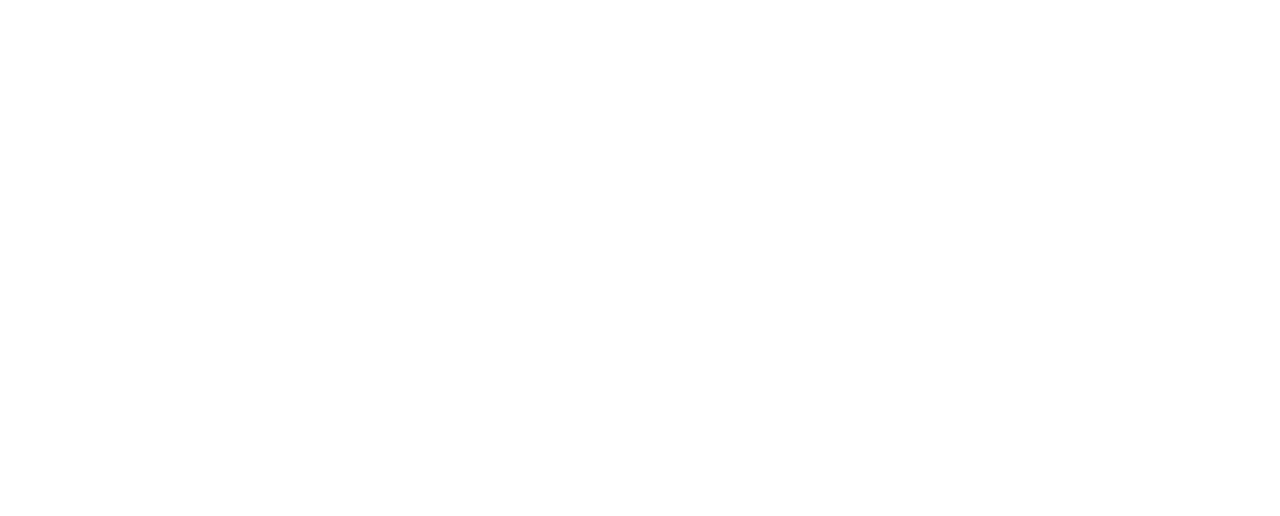
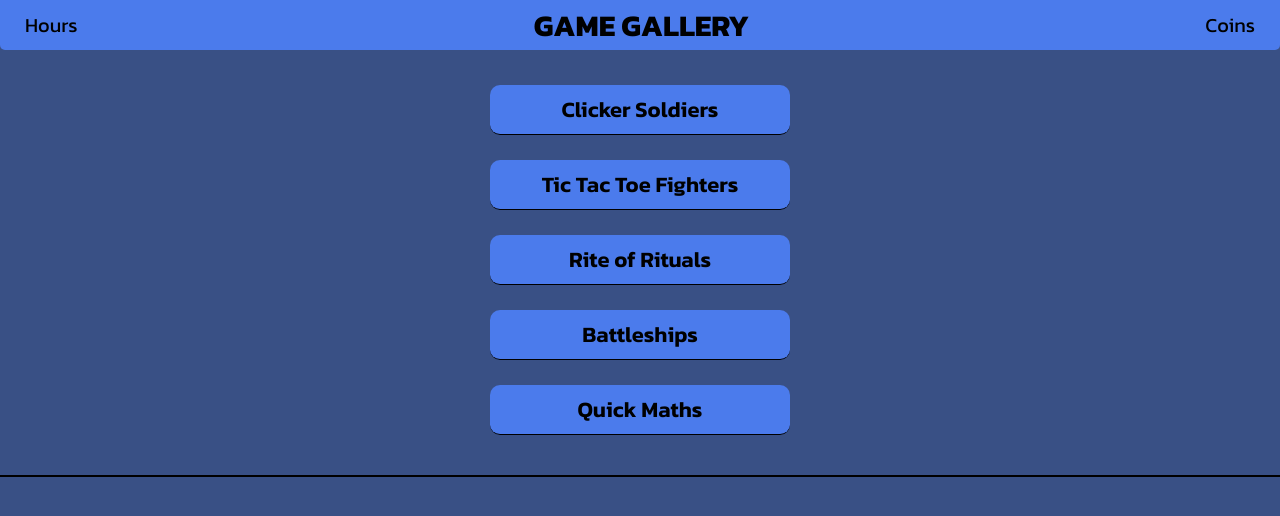
Before and after one commit to andone0912/Game-Gallery, a plain HTML site: page game-lobby/game-lobby.html in a window 1280 px wide. Drawn offline with Linux system fonts and the light colour scheme.

Commit message:
created nav and title for the main page

```diff
--- a/game-lobby/game-lobby.css
+++ b/game-lobby/game-lobby.css
@@ -0,0 +1,54 @@
+*{
+  box-sizing: border-box;
+  margin: 0;
+  font-family: "Kanit", sans-serif;
+}
+
+body{
+  background-color: rgb(57, 80, 133);
+}
+
+h1{
+  font-size: 30px;
+}
+.title-section{
+  display: flex;
+  width: 100%;
+  justify-content: space-between;
+  align-items: center;
+  background-color: rgb(75, 123, 236);
+  height: 50px;
+  border-radius: 0 0 5px 5px;
+  padding: 0 25px;
+}
+
+.title-section > span{
+  font-size: 20px;
+
+}
+
+header{
+  border-bottom: solid 2px black;
+}
+
+nav{
+  display: flex;
+  flex-direction: column;
+  justify-content: center;
+  align-items: center;
+  margin: 35px 0 40px 0;
+  gap: 25px;
+}
+
+nav > span{
+  font-size: 22px;
+  font-weight: 600;
+  display: flex;
+  justify-content: center;
+  align-items: center;
+  width: 300px;
+  background-color: rgb(75, 123, 236);
+  border-radius: 10px;
+  height: 50px;
+  border-bottom: solid 1px black;
+}
--- a/game-lobby/game-lobby.html
+++ b/game-lobby/game-lobby.html
@@ -3,9 +3,34 @@
 <head>
   <meta charset="UTF-8">
   <meta name="viewport" content="width=device-width, initial-scale=1.0">
-  <title>Document</title>
+  <link rel="stylesheet" href="game-lobby.css">
+  <link rel="preconnect" href="https://fonts.googleapis.com">
+  <link rel="preconnect" href="https://fonts.gstatic.com" crossorigin>
+  <link href="https://fonts.googleapis.com/css2?family=Kanit:ital,wght@0,100;0,200;0,300;0,400;0,500;0,600;0,700;0,800;0,900;1,100;1,200;1,300;1,400;1,500;1,600;1,700;1,800;1,900&display=swap" rel="stylesheet">
+  <title>GAME LOBBY</title>
 </head>
 <body>
+  <header>
+    <section class="title-section">
+      <span>Hours</span>
+      <h1>GAME GALLERY</h1>
+      <span>Coins</span>
+    </section>
+    <nav>
+      <span>Clicker Soldiers</span>
+      <span>Tic Tac Toe Fighters</span>
+      <span>Rite of Rituals</span>
+      <span>Battleships</span>
+      <span>Quick Maths</span>
+    </nav>
+  </header>
+  <main>
 
+  </main>
+  <footer>
+
+  </footer>
+
+  <script src="game-lobby.js"></script>
 </body>
 </html>
```
